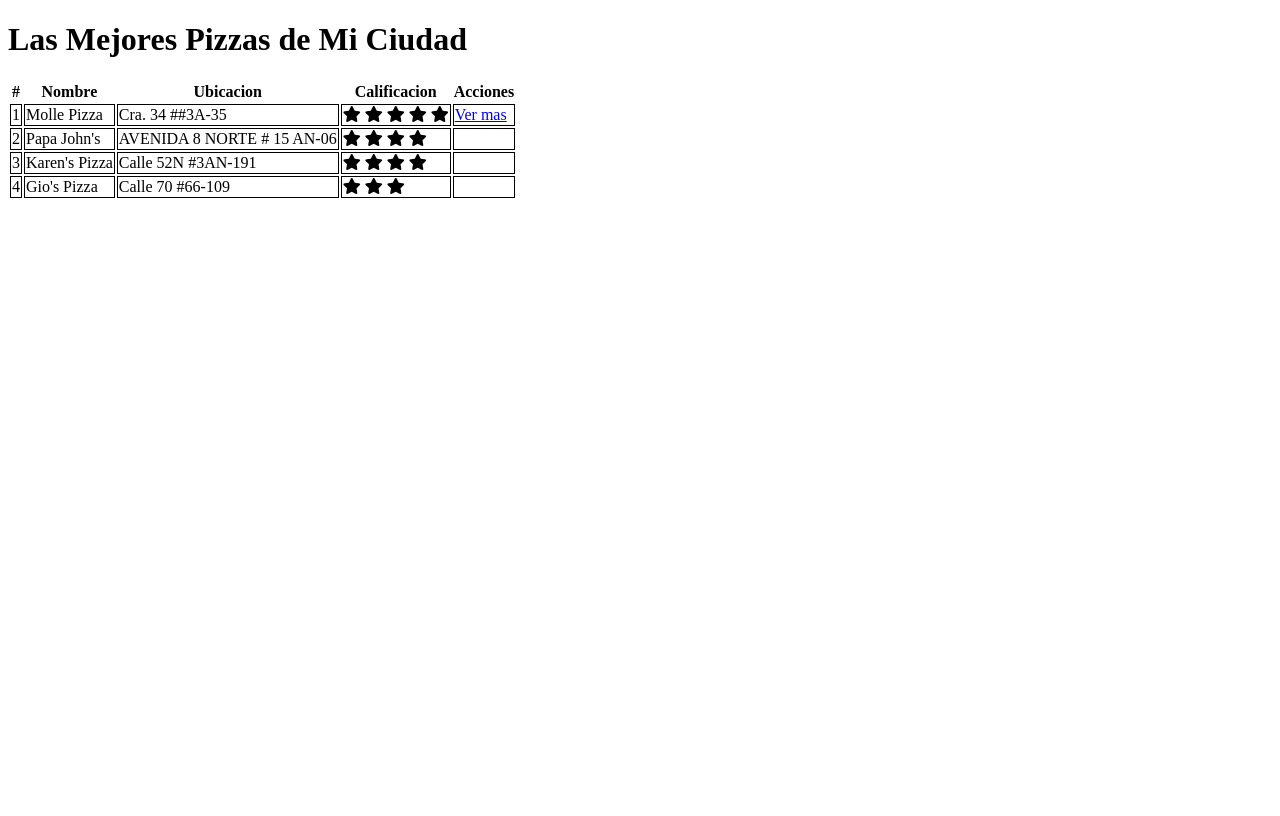
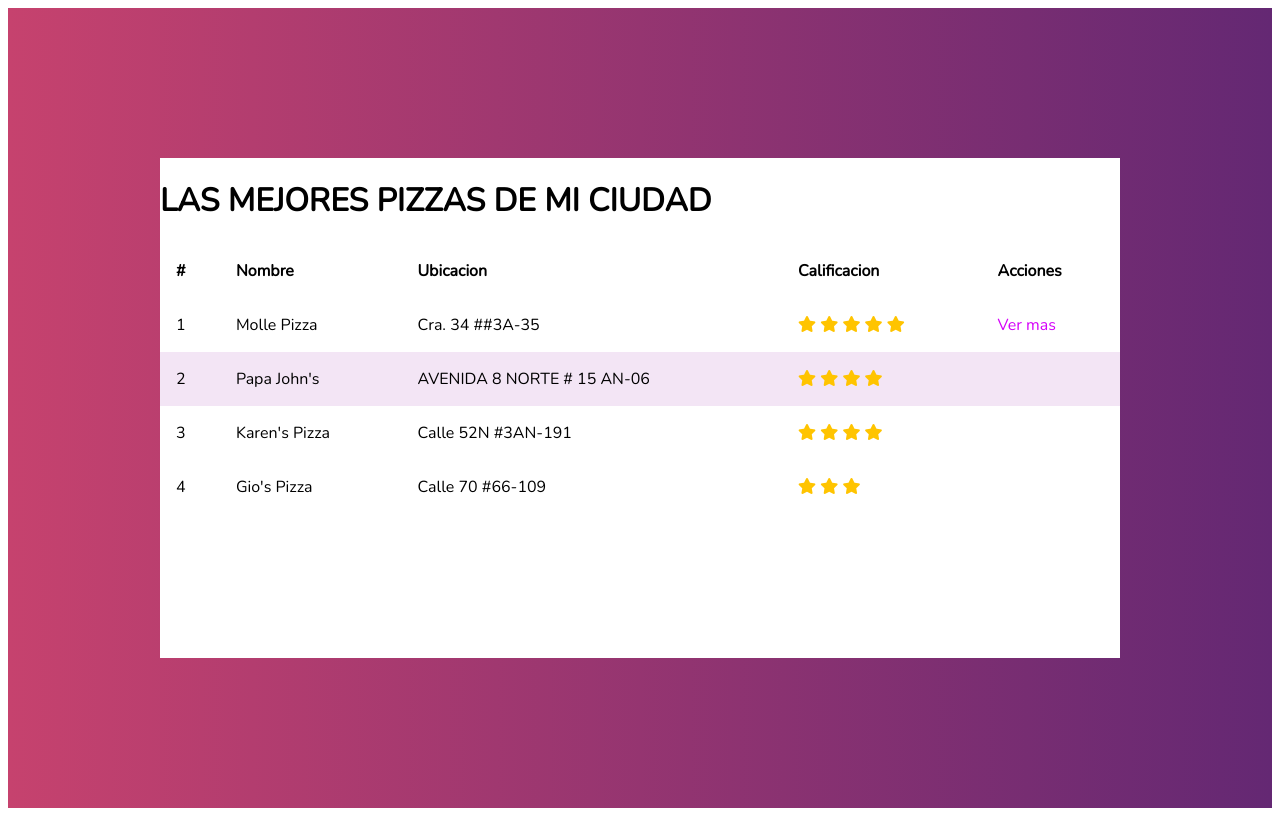
Before and after one commit to KarenCortesDev/Professional-frontend-course, a plain HTML site: page Boletines/index.html in a window 1280 px wide. Drawn offline with nearby package versions, Linux system fonts and the light colour scheme.

Commit message:
Commit
Settings Flexbox

```diff
--- a/Boletines/assets/css/main.css
+++ b/Boletines/assets/css/main.css
@@ -1,11 +1,53 @@
-.red {
-  height: 300px;
-  width: 150px;
-  background-color: black;
+html
+{
+  font-family: 'Nunito', sans-serif;
 }
-#boton-pago {
-  background-color: yellow;
+a
+{
+text-decoration: none;
+color: #d500f9;
 }
-td {
-  border: solid 1px;
+
+.title
+{
+text-transform: uppercase;
 }
+.container
+{
+  background: #642B73;
+  background: -webkit-linear-gradient(ro right, #C6426E,#642873);
+  background: linear-gradient(to right,#C6426E,#642873);
+  height: 100vh;
+  display: flex;
+  align-items: center;
+  justify-content:center;
+}
+.content
+{
+max-width: 960px;
+max-height: 500px;
+width: 100%;
+height: 100%;
+background-color: white;
+}
+
+.paragraph
+{
+  line-height: 1.8em;
+  font-weight: 300%;
+}
+.fa-star
+{
+  color:#ffc400;
+}
+.table
+{
+  width: 100%;
+  border-spacing: 0;
+}
+.table td,.table th
+{
+padding: 1em;
+text-align: left;
+}
+.table tr:nth-child(2){background-color: #F3e5f5;}
--- a/Boletines/index.html
+++ b/Boletines/index.html
@@ -5,10 +5,9 @@
     <title>Las Mejores Pizzas de Mi Ciudad</title>
     <link
       rel="stylesheet"
-      href="https://use.fontawesome.com/releases/v5.8.1/css/all.css"
-      integrity="sha384-50oBUHEmvpQ+1lW4y57PTFmhCaXp0ML5d60M1M7uH2+nqUivzIebhndOJK28anvf"
-      crossorigin="anonymous"
-    />
+            href="https://use.fontawesome.com/releases/v5.8.1/css/all.css"    integrity="sha384-50oBUHEmvpQ+1lW4y57PTFmhCaXp0ML5d60M1M7uH2+nqUivzIebhndOJK28anvf"
+      crossorigin="anonymous"/>
+      <link href="https://fonts.googleapis.com/css?family=Nunito:300i,400&display=swap" rel="stylesheet">
     <link href="./assets/css/main.css" rel="stylesheet" />
   </head>
 
@@ -19,9 +18,9 @@
       <div class="content">
         <!-- Encabezado, aqui describimos el cancabezado-->
         <header>
-          <h1>Las Mejores Pizzas de Mi Ciudad</h1>
+          <h1 class="title">Las Mejores Pizzas de Mi Ciudad</h1>
         </header>
-        <table>
+        <table class="table">
           <!-- Encabezado de nuestra tabla-->
           <thead>
             <th>#</th>
```
Also changed, not shown: Boletines/Restaurante/Ilforno.html (+1 -1 lines).
